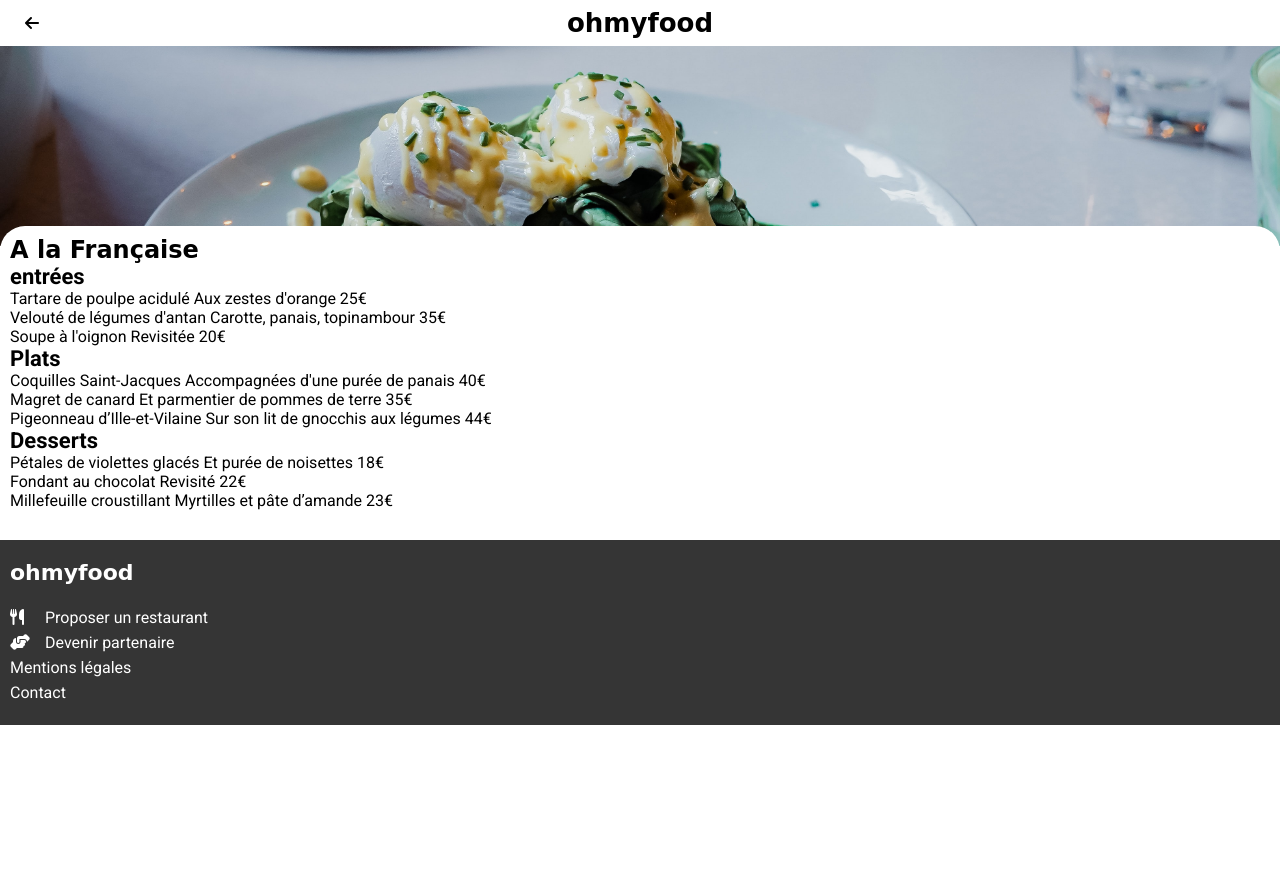
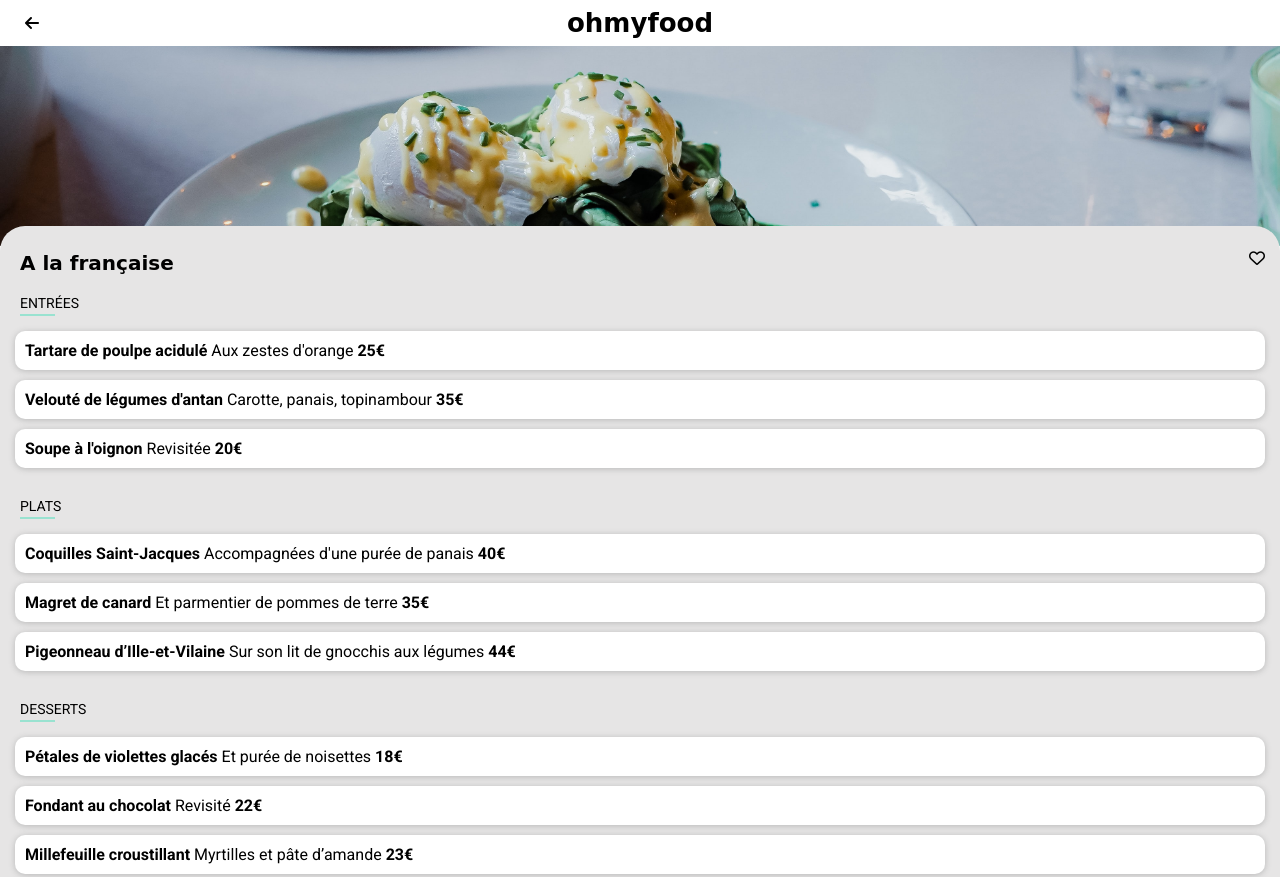
Before and after one commit to Bastardrosset/P3-Bastard-rosset-Xavier, a website: page Restaurants/A_la_francaise.html in a window 1280 px wide. Shown: the top 877 px of the page. Before the commit the page ends 800 px from the top, so only its background shows below. Drawn offline with Linux system fonts and the light colour scheme; a web font is replaced by a local one.

Commit message:
Mise en page des menus restaurants

```diff
--- a/Restaurants/A_la_francaise.html
+++ b/Restaurants/A_la_francaise.html
@@ -19,42 +19,44 @@
                 <img src="/assets/A_la_Francaise.jpg" alt="photo d'un plat du restaurant A la Française">
             </div>
             <section class="menus">
-                <h1>A la Française</h1>
+                <div class="flexBetween">
+                    <h1>A la française</h1><i class="far fa-heart"></i>
+                </div>
                 <h2>entrées</h2>
                 <ul>
-                    <li>Tartare de poulpe acidulé
+                    <li><span class="bold">Tartare de poulpe acidulé</span>
                         Aux zestes d'orange
-                        25€</li>
-                    <li>Velouté de légumes d'antan
+                        <span class="bold">25€</span></li>
+                    <li><span class="bold">Velouté de légumes d'antan</span>
                         Carotte, panais, topinambour
-                        35€</li>
-                    <li>Soupe à l'oignon
+                        <span class="bold">35€</span></li>
+                    <li><span class="bold">Soupe à l'oignon</span>
                         Revisitée
-                        20€</li>
+                        <span class="bold">20€</span></li>
                 </ul>
                 <h2>Plats</h2>
                 <ul>
-                    <li>Coquilles Saint-Jacques
+                    <li><span class="bold">Coquilles Saint-Jacques</span>
                         Accompagnées d'une purée de panais
-                        40€</li>
-                    <li>Magret de canard
+                        <span class="bold">40€</span></li>
+                    <li><span class="bold">Magret de canard</span>
                         Et parmentier de pommes de terre
-                        35€</li>
-                    <li>Pigeonneau d’Ille-et-Vilaine
+                        <span class="bold">35€</span></li>
+                    <li><span class="bold">Pigeonneau d’Ille-et-Vilaine</span>
                         Sur son lit de gnocchis aux légumes
-                        44€</li>
+                        <span class="bold">44€</span></li>
                 </ul>
                 <h2>Desserts</h2>
                 <ul>
-                    <li>Pétales de violettes glacés
+                    <li><span class="bold">Pétales de violettes glacés</span>
                         Et purée de noisettes
-                        18€</li>
-                    <li>Fondant au chocolat
+                        <span class="bold">18€</span></li>
+                    <li><span class="bold">Fondant au chocolat</span>
                         Revisité
-                        22€</li>
-                    <li>Millefeuille croustillant
+                        <span class="bold">22€</span></li>
+                    <li><span class="bold">Millefeuille croustillant</span>
                         Myrtilles et pâte d’amande
-                        23€</li>
+                        <span class="bold">23€</span></li>
                 </ul>
             </section>
         </main>
--- a/main.scss
+++ b/main.scss
@@ -1,13 +1,13 @@
 @charset "UTF-8";
+@import"./Abstracts/mixins";
 @import"./Abstracts/variables";
-@import"./Abstracts/mixins";
 @import"./Base/animation";
 @import"./Base/base";
 @import"./Base/utilities";
 @import"./Components/button";
-@import"./Layout/header";
-@import"./Layout/body";
-@import"./Layout/footer";
+@import"./Layout/dist/body";
+@import"./Layout/dist/footer";
+@import"./Layout/dist/header";
 /***
 logo et titres: font-family: 'Shrikhand'
 Textes: font-family: 'Roboto', sans-serif;
@@ -19,6 +19,7 @@ Textes: font-family: 'Roboto', sans-serif;
 }
 
 /******* PAGE D'ACCUEIL *******/
+/*** Paramètres généraux ***/
 * {
   margin: 0;
   padding: 0;
@@ -28,6 +29,11 @@ Textes: font-family: 'Roboto', sans-serif;
   display: flex;
   align-items: center;
   justify-content: center;
+}
+.flexBetween{
+  display: flex;
+  justify-content: space-between;
+  align-items: center;
 }
 a {
   text-decoration: none;
@@ -45,6 +51,7 @@ h2 {
   font-size: 22px;
   font-weight: 900;
 }
+/*** Header ***/
 header h1 {
   font-size: 26px;
   text-align: center;
@@ -85,6 +92,7 @@ header p {
   font-size: 18px;
   padding-bottom: 20px;
 }
+/*** Textes d'entête && bouton ***/
 .reservez {
   background-color: #F2F2F2;
   height: 100%;
@@ -121,6 +129,7 @@ header p {
       transform: scale(1.1) translateX(-45%);
       transition: .3s ease;
 }}
+/*** Boutons Fonctionnement ***/
 .fonctionnement{
   width: 100%;
   margin-bottom: 40px;
@@ -172,7 +181,7 @@ header p {
     color: $color-gray;
     margin: 0px 30px 0px -20px;
 }}}
-/*** Photos des restaurants ***/
+/*** Main && Photos des restaurants ***/
 .column {
   background-color: #F2F2F2;
   padding: 10px;
@@ -235,7 +244,7 @@ header p {
         position: relative;
         font-size: 22px;
         margin-right: 20px;
-        transform: translateY(-35px);
+        transform: translateY(-30px);
         cursor: pointer;
         & :hover{
 
@@ -245,16 +254,17 @@ header p {
         font-size: 13px;
       }
   }
+  /*** Footer ***/
   footer{
     @extend %footer;
   }
 
 /****************** SCSS DES PAGES RESTAURANTS *****************/
+.bold{
+  font-weight: 700;
+}
 .header_pages{
   @extend %header_pages;
-}
-.menus{
-  @extend %body_menus;
 }
 .representative_photo{
   width: 100%;
@@ -264,4 +274,44 @@ header p {
     height: 200px;
     object-fit: cover;}
 }
+.menus{
+  @extend %body_menus;
+  & h1{
+    display: inline-block;
+    font-size: 20px;
+    padding: 10px 0px 0px 5px;
+  }
+  & h2{
+    position: relative;
+    font-size: 14px;
+    text-transform: uppercase;
+    font-weight: 400;
+    padding:20px 0px 5px 5px;
+    width: 50%;
+    &::after{
+      content: '';
+      position: absolute;
+      width: 35px;
+      height: 2px;
+      bottom: 0;
+      left: 5px;
+      background: $tertiary-color;
+    }
+  }
+  & ul{
+    margin-top: 15px;
+    width: 100%;
+    height: 100%;
+       li{
+         width: 100%;
+         height: 100%;
+         padding: 10px;
+         background-color: $color-white;
+         border-radius: 10px;
+         margin-bottom: 10px;
+         box-shadow: 0px 1px 6px $color-gray;
+         text-overflow: ellipsis;
+       }
+  }
+}
 /*# sourceMappingURL=main.css.map */
```
Also changed, not shown: Restaurants/La_note_anchantees.html (+24 -22 lines), Restaurants/La_palette_des_gouts.html (+13 -11 lines), Restaurants/Le_delice_des_sens.html (+22 -20 lines), Layout/dist/_body.css (added), Layout/dist/_body.scss, Layout/dist/dist/_body.css (added), dist/main.css, main.css (deleted).
